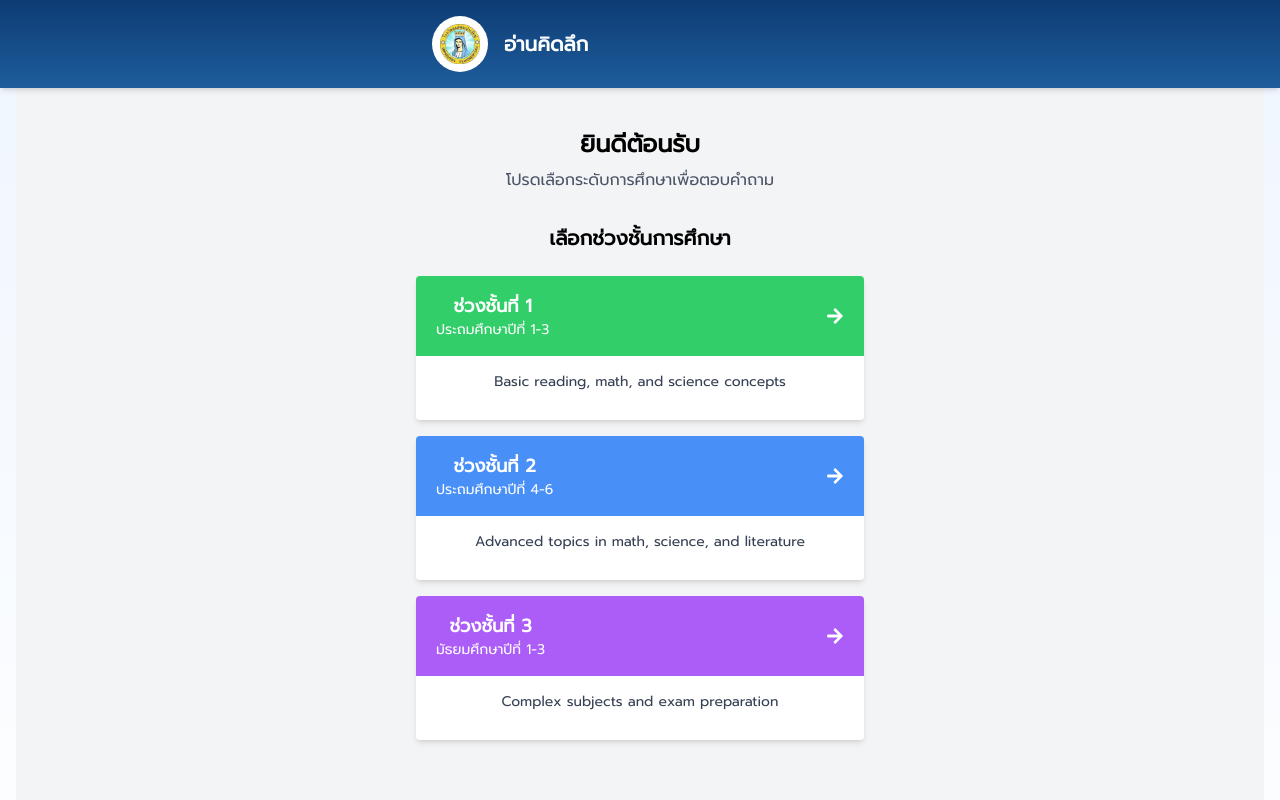
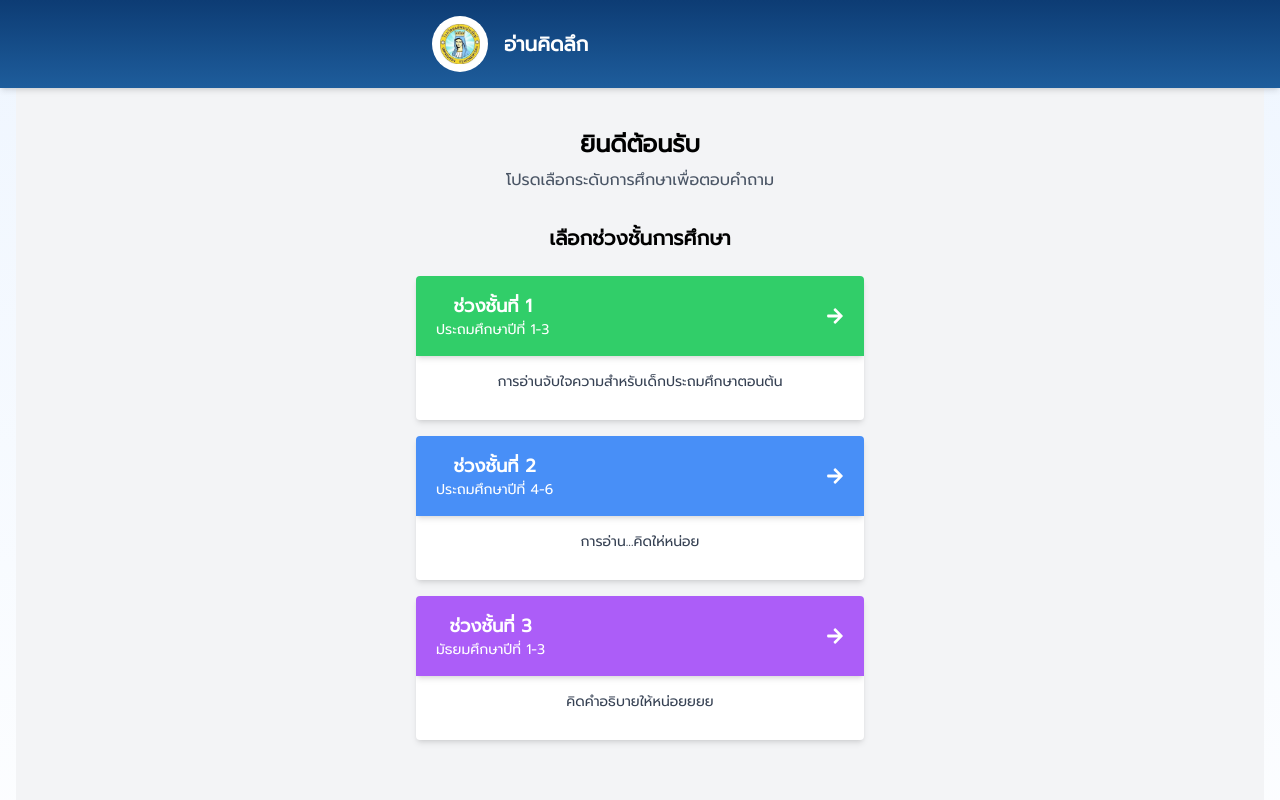
Before and after one commit to kritamategunt/q-a_thai_mp, a React (Vite) app: page / in a window 1280 px wide. Shown: the top 800 px of the page. Built offline with nearby package versions, Linux system fonts and the light colour scheme.

Commit message:
feat: demo 0.0.2

```diff
--- a/src/pages/homepage/index.tsx
+++ b/src/pages/homepage/index.tsx
@@ -21,7 +21,7 @@ const HomePage = () => {
             id: '1',
             title: 'ช่วงชั้นที่ 1',
             subtitle: 'ประถมศึกษาปีที่ 1-3',
-            description: 'Basic reading, math, and science concepts',
+            description: 'การอ่านจับใจความสำหรับเด็กประถมศึกษาตอนต้น',
             bg: 'bg-[#31CE69]',
             iconClass: 'fas fa-seedling',
             iconBgColor: 'text-green-500',
@@ -31,7 +31,7 @@ const HomePage = () => {
             id: '2',
             title: 'ช่วงชั้นที่ 2',
             subtitle: 'ประถมศึกษาปีที่ 4-6',
-            description: 'Advanced topics in math, science, and literature',
+            description: 'การอ่าน...คิดให่หน่อย',
             bg: 'bg-[#488FF7]',
             iconClass: 'fas fa-school',
             iconBgColor: 'text-blue-500',
@@ -41,7 +41,7 @@ const HomePage = () => {
             id: '3',
             title: 'ช่วงชั้นที่ 3',
             subtitle: 'มัธยมศึกษาปีที่ 1-3',
-            description: 'Complex subjects and exam preparation',
+            description: 'คิดคำอธิบายให้หน่อยยยย',
             bg: 'bg-[#AC5DF8]',
             iconClass: 'fas fa-university',
             iconBgColor: 'text-purple-500',
@@ -74,7 +74,7 @@ const HomePage = () => {
 
                             className={`w-full max-w-md rounded-sm shadow-md overflow-hidden cursor-pointer bg-white transition hover:bg-opacity-50 `}                   >
                             {/* Top section */}
-                            <div className={`${level.bg} px-5 py-4 text-white flex items-center justify-between`}>
+                            <div className={`${level.bg} px-5 py-4 text-white flex items-center justify-between shadow-md`}>
                                 <div className="flex items-start gap-3">
                                     <div>
                                         <h3 className="font-semibold text-lg">{level.title}</h3>
--- a/src/pages/question/lower_secondary/index.tsx
+++ b/src/pages/question/lower_secondary/index.tsx
@@ -17,7 +17,7 @@ function LowerSecondary() {
         if (setOfQuestions === 1) {
             return <Set1 />;
         } else if (setOfQuestions === 2) {
-            return <div>set2</div>;
+            return <div>ทดสอบระบบสุ่ม รีหน้าเว็บอีกครั้งเพื่อดู demo</div>;
         } else {
             return null;
         }
```
